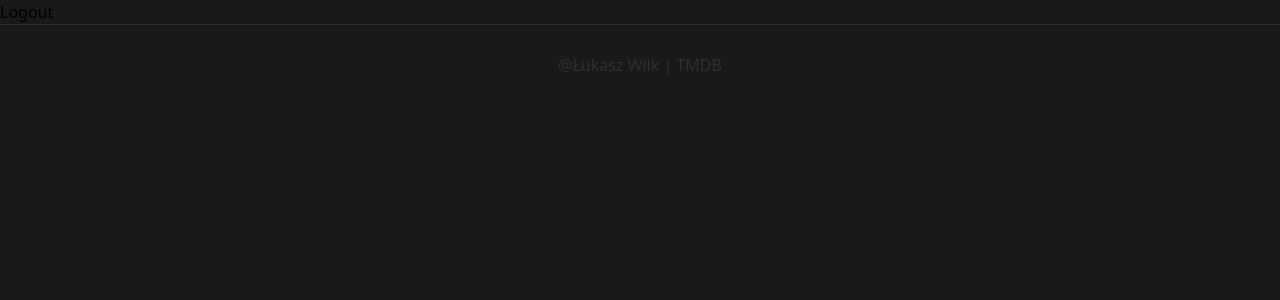
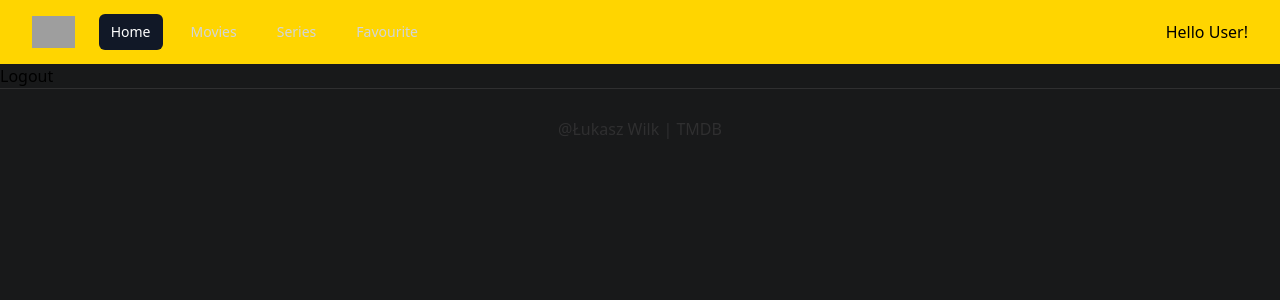
Before and after one commit to LukaszWilk1/Filmstrip, a React (Create React App) app in the folder client/filmstrip/: page / in a window 1280 px wide. Shown: the top 300 px of the page. Built offline with nearby package versions, Linux system fonts and the light colour scheme; sample sign-in values are in the browser's storage; grey boxes are pictures that could not be loaded.

Commit message:
added yellow navbar

```diff
--- a/client/filmstrip/package.json
+++ b/client/filmstrip/package.json
@@ -3,6 +3,8 @@
   "version": "0.1.0",
   "private": true,
   "dependencies": {
+    "@headlessui/react": "^1.7.18",
+    "@heroicons/react": "^2.1.1",
     "@testing-library/jest-dom": "^5.17.0",
     "@testing-library/react": "^13.4.0",
     "@testing-library/user-event": "^13.5.0",
--- a/client/filmstrip/src/Home.jsx
+++ b/client/filmstrip/src/Home.jsx
@@ -1,5 +1,6 @@
 import { useAuth } from "./auth";
 import { Footer } from "./Footer";
+import { Navbar } from "./Navbar";
 
 const Home = () => {
 
@@ -7,6 +8,7 @@
 
     return (
         <div id="home" className="w-full h-full">
+            <Navbar/>
             <button onClick={auth.logout}>Logout</button>
             <Footer/>
         </div>
--- /dev/null
+++ b/client/filmstrip/src/Navbar.jsx
@@ -0,0 +1,89 @@
+import { Fragment } from 'react'
+import { Disclosure, Menu, Transition } from '@headlessui/react'
+import { Bars3Icon, BellIcon, XMarkIcon } from '@heroicons/react/24/outline'
+
+const navigation = [
+  { name: 'Home', href: '#', current: true },
+  { name: 'Movies', href: '#', current: false },
+  { name: 'Series', href: '#', current: false },
+  { name: 'Favourite', href: '#', current: false },
+]
+
+function classNames(...classes) {
+  return classes.filter(Boolean).join(' ')
+}
+
+export const Navbar = () => {
+  return (
+    <Disclosure as="nav" className="yellow-background">
+      {({ open }) => (
+        <>
+          <div className="w-full px-2 sm:px-6 lg:px-8">
+            <div className="relative flex h-16 items-center justify-between">
+              <div className="absolute inset-y-0 left-0 flex items-center sm:hidden">
+                {/* Mobile menu button*/}
+                <Disclosure.Button className="relative inline-flex items-center justify-center rounded-md p-2 text-gray-400 hover:bg-gray-700 hover:text-white focus:outline-none focus:ring-2 focus:ring-inset focus:ring-white">
+                  <span className="absolute -inset-0.5" />
+                  <span className="sr-only">Open main menu</span>
+                  {open ? (
+                    <XMarkIcon className="block h-6 w-6" aria-hidden="true" />
+                  ) : (
+                    <Bars3Icon className="block h-6 w-6" aria-hidden="true" />
+                  )}
+                </Disclosure.Button>
+              </div>
+              <div className="flex flex-1 items-center justify-center sm:items-stretch sm:justify-start">
+                <div className="flex flex-shrink-0 items-center">
+                  <img
+                    className="h-8 w-auto"
+                    src="https://tailwindui.com/img/logos/mark.svg?color=indigo&shade=500"
+                    alt="Your Company"
+                  />
+                </div>
+                <div className="hidden sm:ml-6 sm:block">
+                  <div className="flex space-x-4">
+                    {navigation.map((item) => (
+                      <a
+                        key={item.name}
+                        href={item.href}
+                        className={classNames(
+                          item.current ? 'bg-gray-900 text-white' : 'text-gray-300 hover:bg-gray-700 hover:text-white',
+                          'rounded-md px-3 py-2 text-sm font-medium'
+                        )}
+                        aria-current={item.current ? 'page' : undefined}
+                      >
+                        {item.name}
+                      </a>
+                    ))}
+                  </div>
+                </div>
+              </div>
+              <div className="absolute inset-y-0 right-0 flex items-center pr-2 sm:static sm:inset-auto sm:ml-6 sm:pr-0">
+                Hello User!
+              </div>
+            </div>
+          </div>
+
+          <Disclosure.Panel className="sm:hidden">
+            <div className="space-y-1 px-2 pb-3 pt-2">
+              {navigation.map((item) => (
+                <Disclosure.Button
+                  key={item.name}
+                  as="a"
+                  href={item.href}
+                  className={classNames(
+                    item.current ? 'bg-gray-900 text-white' : 'text-gray-300 hover:bg-gray-700 hover:text-white',
+                    'block rounded-md px-3 py-2 text-base font-medium'
+                  )}
+                  aria-current={item.current ? 'page' : undefined}
+                >
+                  {item.name}
+                </Disclosure.Button>
+              ))}
+            </div>
+          </Disclosure.Panel>
+        </>
+      )}
+    </Disclosure>
+  )
+}
--- a/client/filmstrip/src/style.css
+++ b/client/filmstrip/src/style.css
@@ -23,6 +23,10 @@
 
 }
 
+.yellow-background{
+    background-color: #ffd500;
+}
+
 .color-yellow{
     color: #fdc500;
 }
```
Also changed, not shown: 1 other file (tests, documents, lock files or other folders).
